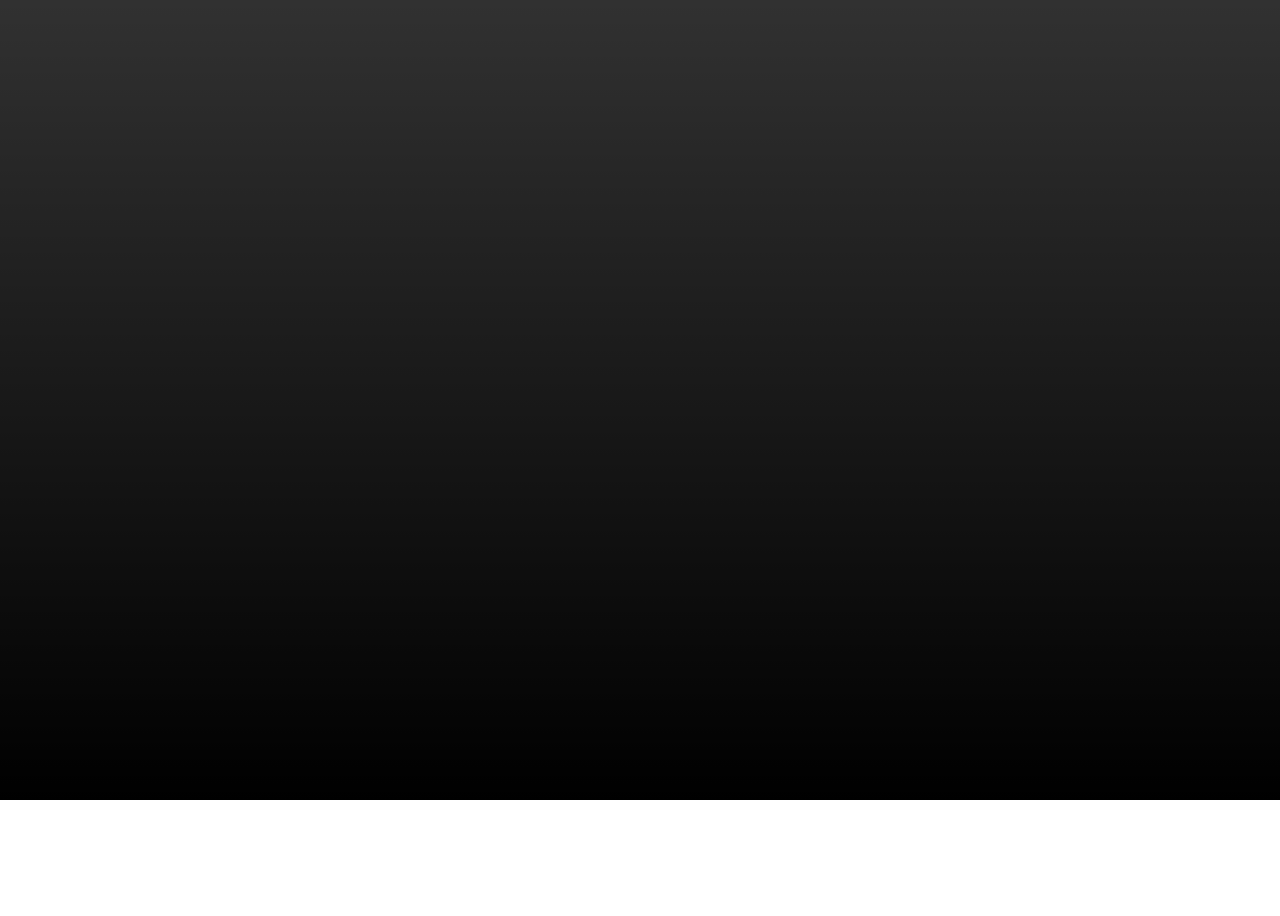
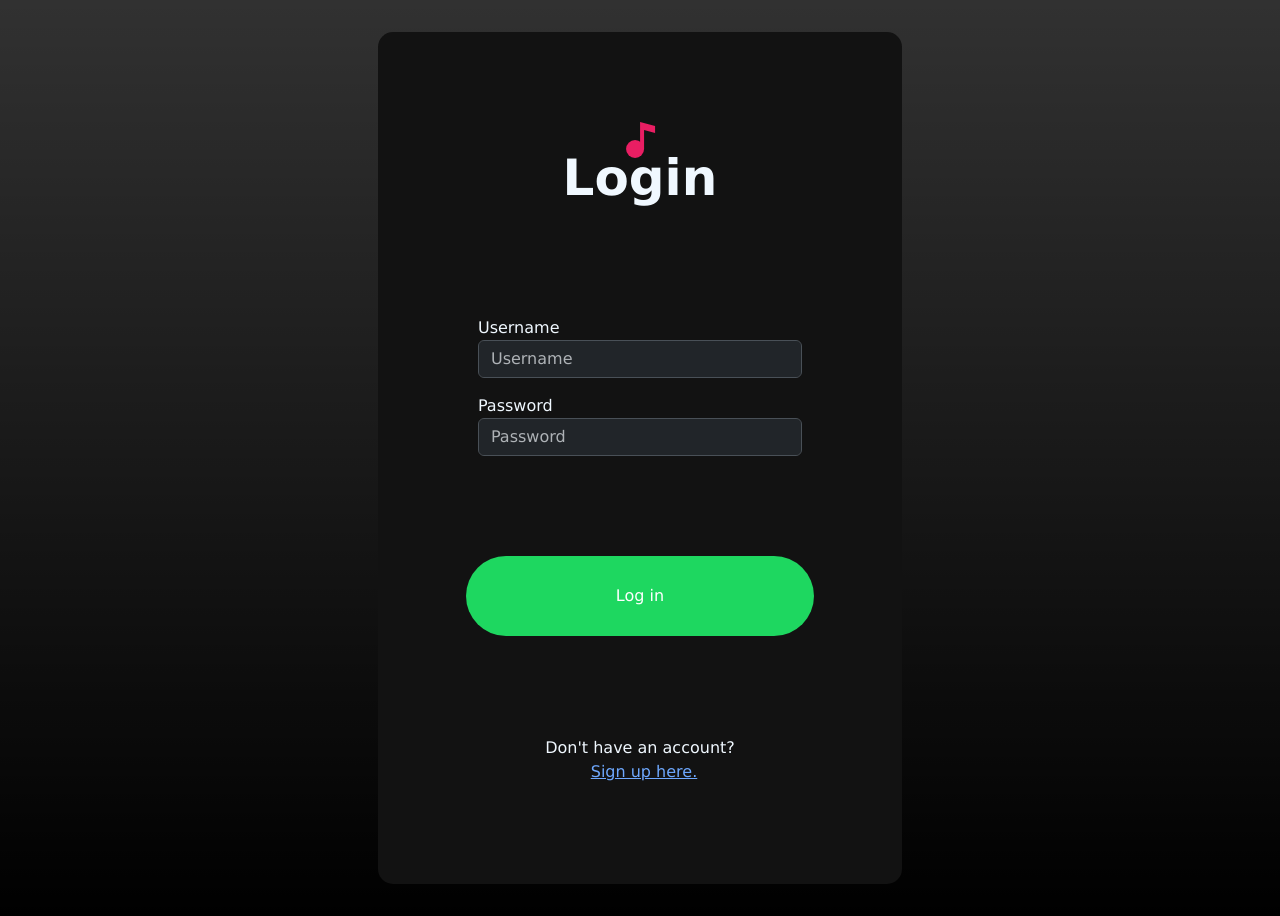
Before and after one commit to RevatureProject2MusicSharing/project2Frontend, a React (Vite) app: page /login in a window 1280 px wide. Before the commit this address had no page. Before the commit the page ends 800 px from the top, so only its background shows below. Built offline with nearby package versions, Linux system fonts and the light colour scheme.

Commit message:
added comments and keypress handler

```diff
--- a/src/App.tsx
+++ b/src/App.tsx
@@ -3,6 +3,7 @@ import { BrowserRouter, Route, Routes } from 'react-router-dom'
 import Home from './Components/Home/Home'
 import { Login } from './Components/Login/Login'
 import 'bootstrap/dist/css/bootstrap.css';
+import { Register } from './Components/Login/Register/Register';
 
 function App() {
 
@@ -11,7 +12,8 @@ function App() {
 
       <BrowserRouter>
           <Routes>
-            <Route path="" element={<Login/>} />
+            <Route path="/login" element={<Login/>} />
+            <Route path="/register" element ={<Register/>} />
           </Routes>
         </BrowserRouter>
     </>
--- a/src/Components/Login/Login.css
+++ b/src/Components/Login/Login.css
@@ -2,9 +2,9 @@
 #LoginBox{
     display:flex;
     background-color:#121212;
-    padding:150px;
+    padding:100px;
     border-radius:15px;
-    row-gap:150px;
+    row-gap:100px;
     flex-direction: column;
     font-family:Verdana, Geneva, Tahoma, sans-serif;
 
@@ -39,3 +39,6 @@
 button:hover{
     border-color:aliceblue;
 }
+span{
+    color:aliceblue
+}
--- a/src/Components/Login/Login.tsx
+++ b/src/Components/Login/Login.tsx
@@ -2,8 +2,8 @@ import { Container, Form, Row } from "react-bootstrap"
 import {motion} from "motion/react"
 import "./Login.css"
 import { FcMusic } from "react-icons/fc";
-import { useEffect, useState } from "react";
-import { useNavigate } from "react-router-dom";
+import { useState } from "react";
+import { Link, useNavigate } from "react-router-dom";
 
 export const Login:React.FC = () => {
 
@@ -14,26 +14,30 @@ const[loginCreds, setLoginCreds] = useState({
     password:""
 })
 
-useEffect(() => {
-
-    document.documentElement.style.setProperty('--bs-border-radius','5px')
-
-},[])
-
-
+//Store values from username and password form fields
 const storeValues = (input:any) => {
 
     const name = input.target.name
     const value = input.target.value
 
+    //updates loginCreds
     setLoginCreds((loginCreds) => ({...loginCreds, [name]:value}))
 
 
 }
 
+//Function that runs on log in button press/enter key press that sends an async login http request to backend
+//Will store logged in session in context
 const login = () => {
 
     console.log(loginCreds)
+}
+
+//Handles enter keypresses on form fields, runs login function
+const handleKeyPress = (event: any) => {
+    if (event.key === "Enter"){
+        login();
+    }
 }
 
 return(
@@ -52,7 +56,8 @@ return(
                     placeholder ="Username"
                     data-bs-theme = "dark"
                     name="username"
-                    onChange={storeValues}/>
+                    onChange={storeValues}
+                    onKeyDown={handleKeyPress}/>
                 </Form.Group>
                 <Form.Group>
                     <Form.Label className ="LoginLabel mb-0">Password</Form.Label>
@@ -61,7 +66,8 @@ return(
                     placeholder = "Password"
                     data-bs-theme = "dark"
                     name="password"
-                    onChange={storeValues}/>
+                    onChange={storeValues}
+                    onKeyDown={handleKeyPress}/>
                 </Form.Group>
             </Form>
         </Row>
@@ -75,10 +81,11 @@ return(
             onClick={login}
             >Log in</motion.button>
             </Row>
+            <Row className="d-flex align-items-center">
+            <span>Don't have an account?</span>
+            <Link to="/register" className="ms-1" data-bs-theme="dark">Sign up here.</Link>
+            </Row>
     </Container>
-
-
-
 
 )
 
```
Also changed, not shown: src/Components/Login/Register/Register.tsx (line endings or trailing spaces).
